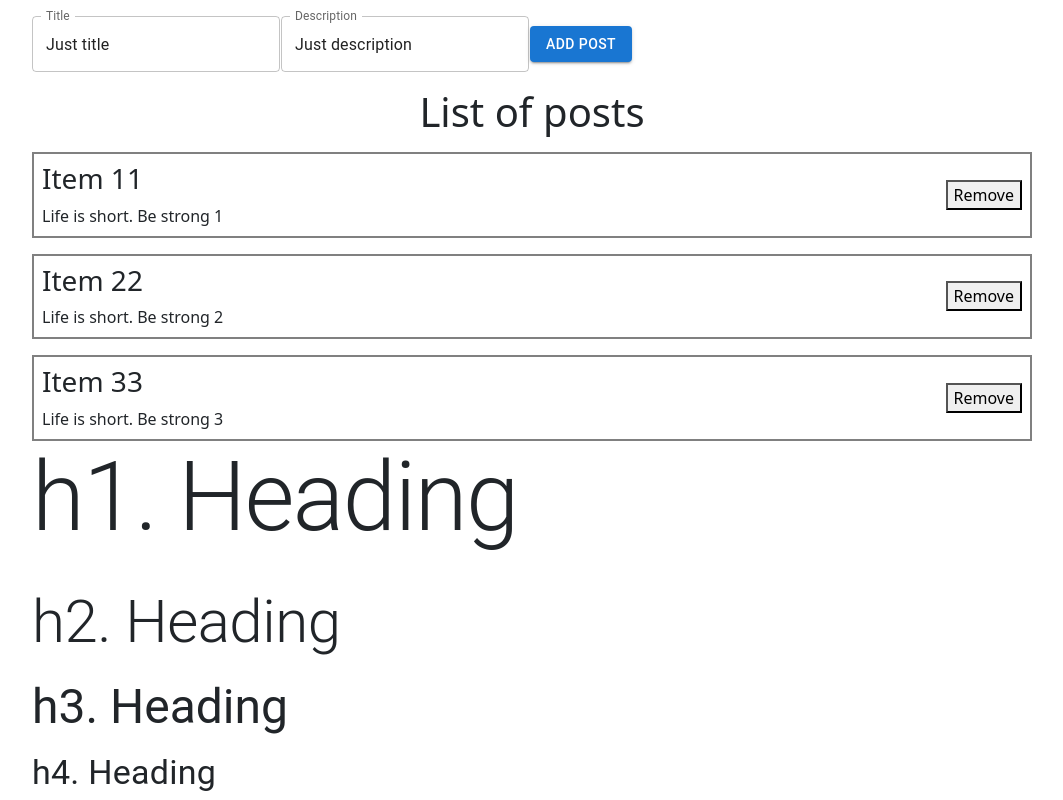
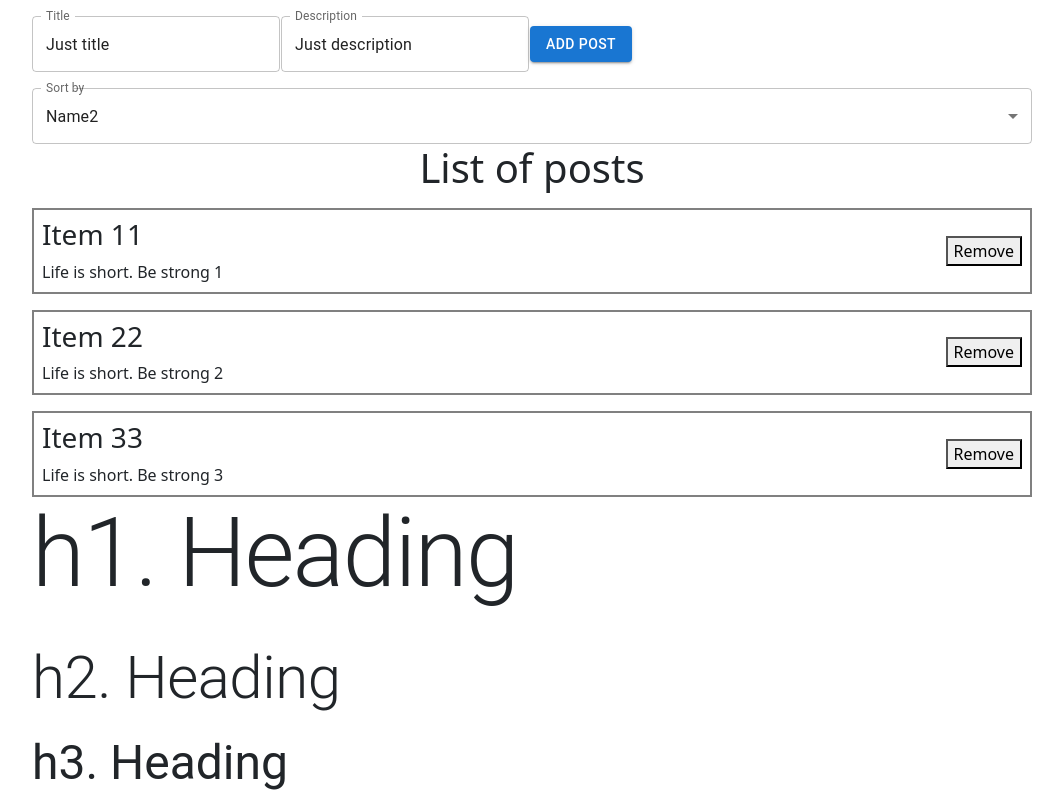
Before and after one commit to dinosavr/slomal, a React (Create React App) app: page / in a window 1280 px wide. Shown: the top 800 px of the page, without its empty margins (108-1171 px from the left). Built offline with nearby package versions, Linux system fonts and the light colour scheme.

Commit message:
feat: add select MUI

```diff
--- a/src/App.jsx
+++ b/src/App.jsx
@@ -5,6 +5,7 @@ import Typography from '@mui/material/Typography';
 import PostList from './components/PostList';
 import './styles/App.scss';
 import PostForm from './components/UI/buttons/PostForm';
+import Filter from './components/Filter';
 
 function App() {
   const [posts, setPosts] = useState([
@@ -26,6 +27,7 @@ function App() {
   return (
     <div className="App">
       <PostForm createPost={createPost} />
+      <Filter />
       <PostList remove={removePost} posts={posts} title="List of posts" />
 
       <Box sx={{ width: '100%', maxWidth: 500 }}>
--- /dev/null
+++ b/src/components/Filter.jsx
@@ -0,0 +1,39 @@
+import React, { useState } from 'react';
+import InputLabel from '@mui/material/InputLabel';
+import MenuItem from '@mui/material/MenuItem';
+import FormControl from '@mui/material/FormControl';
+import Select from '@mui/material/Select';
+// import PropTypes from 'prop-types';
+
+function Filter() {
+  const selectValueDef = 20;
+  const [typesSort] = useState([
+    { id: 1, name: 'ID', value: 10 },
+    { id: 2, name: 'Name2', value: 20 },
+    { id: 3, name: 'Desc', value: 30 },
+  ]);
+  const [typeSort, setTypeSort] = useState(selectValueDef);
+
+  const handleChange = (event) => {
+    setTypeSort(event.target.value);
+  };
+
+  return (
+    <FormControl fullWidth>
+      <InputLabel id="demo-simple-select-label">Sort by</InputLabel>
+      <Select
+        labelId="demo-simple-select-label"
+        id="demo-simple-select"
+        value={typeSort}
+        label="Sort"
+        onChange={handleChange}
+      >
+        {typesSort.map((type) => <MenuItem value={type.value} key={type.id}>{type.name}</MenuItem>)}
+      </Select>
+    </FormControl>
+  );
+}
+
+// Filter.propTypes = {};
+
+export default Filter;
```
